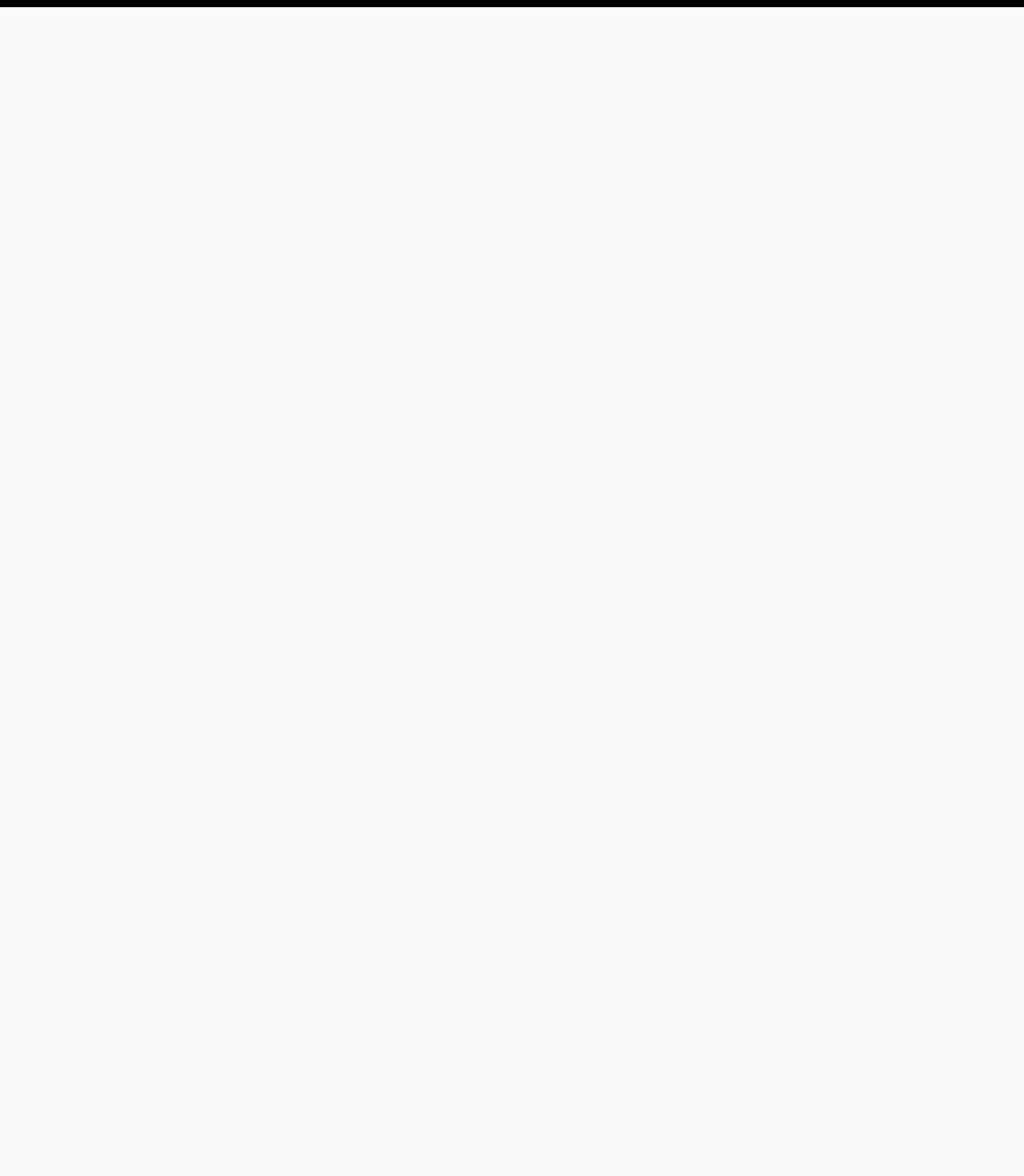
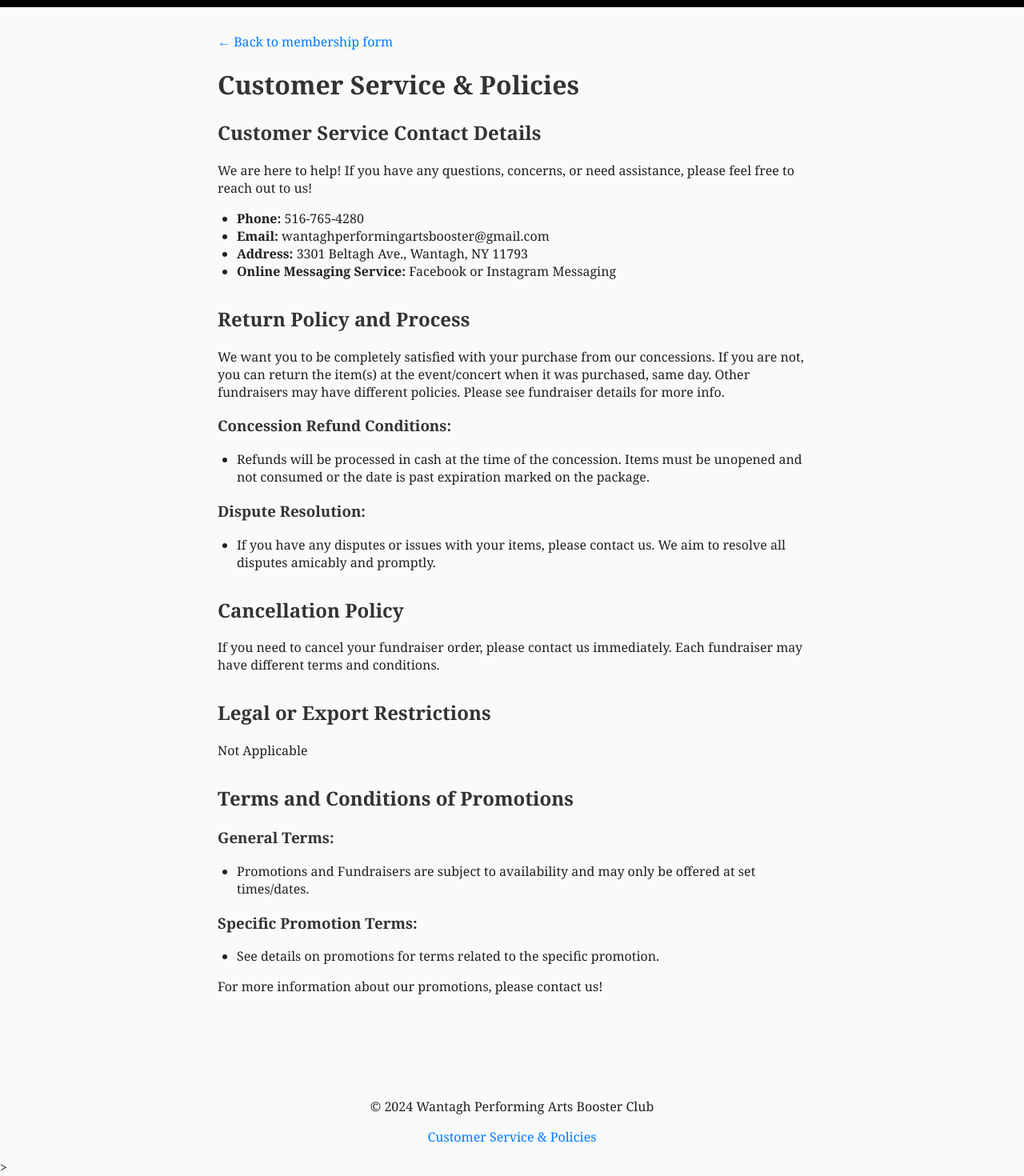
Before and after one commit to keymholio/booster-form, a Vue app: page /info in a window 1280 px wide. Shown: the part 123-1593 px from the top of the page at 80% size. Before the commit the page ends 800 px from the top, so only its background shows below. Built offline with nearby package versions, Linux system fonts and the light colour scheme.

Commit message:
Added policies

```diff
--- a/src/App.vue
+++ b/src/App.vue
@@ -5,12 +5,18 @@
       <img alt="Booster logo" src="./assets/booster-logo.svg">
     </header>
     <router-view></router-view>
+    <SiteFooter />>
   </div>
 </template>
 
 <script>
+import SiteFooter from './components/SiteFooter.vue'
+
   export default {
-    name: 'App'
+    name: 'App',
+    components: {
+      SiteFooter
+    }
   }
 </script>
 
--- /dev/null
+++ b/src/components/InfoPage.vue
@@ -0,0 +1,89 @@
+<template>
+    <div class="info-page">
+      <a href="/">&#8592; Back to membership form</a>
+
+      <h1>Customer Service & Policies</h1>
+
+      <section>
+        <h2>Customer Service Contact Details</h2>
+        <p>We are here to help! If you have any questions, concerns, or need assistance, please feel free to reach out to us!</p>
+        <ul>
+          <li><strong>Phone:</strong> 516-765-4280</li>
+          <li><strong>Email:</strong> wantaghperformingartsbooster@gmail.com</li>
+          <li><strong>Address:</strong> 3301 Beltagh Ave., Wantagh, NY 11793</li>
+          <li><strong>Online Messaging Service:</strong> Facebook or Instagram Messaging</li>
+        </ul>
+      </section>
+
+      <section>
+        <h2>Return Policy and Process</h2>
+        <p>We want you to be completely satisfied with your purchase from our concessions. If you are not, you can return the item(s) at the event/concert when it was purchased, same day. Other fundraisers may have different policies. Please see fundraiser details for more info.</p>
+        <h3>Concession Refund Conditions:</h3>
+        <ul>
+          <li>Refunds will be processed in cash at the time of the concession. Items must be unopened and not consumed or the date is past expiration marked on the package.</li>
+        </ul>
+        <h3>Dispute Resolution:</h3>
+        <ul>
+          <li>If you have any disputes or issues with your items, please contact us. We aim to resolve all disputes amicably and promptly.</li>
+        </ul>
+      </section>
+
+      <section>
+        <h2>Cancellation Policy</h2>
+        <p>If you need to cancel your fundraiser order, please contact us immediately. Each fundraiser may have different terms and conditions.</p>
+      </section>
+
+      <section>
+        <h2>Legal or Export Restrictions</h2>
+        <p>Not Applicable</p>
+      </section>
+
+      <section>
+        <h2>Terms and Conditions of Promotions</h2>
+        <h3>General Terms:</h3>
+        <ul>
+          <li>Promotions and Fundraisers are subject to availability and may only be offered at set times/dates.</li>
+        </ul>
+        <h3>Specific Promotion Terms:</h3>
+        <ul>
+          <li>See details on promotions for terms related to the specific promotion.</li>
+        </ul>
+        <p>For more information about our promotions, please contact us!</p>
+      </section>
+    </div>
+  </template>
+
+  <script>
+  export default {
+    name: 'InfoPage'
+  }
+  </script>
+
+  <style scoped>
+  .info-page {
+    max-width: 800px;
+    margin: 0 auto;
+    padding: 2rem;
+  }
+
+  section {
+    margin-bottom: 2rem;
+  }
+
+  h1, h2, h3 {
+    color: #333;
+  }
+
+  ul {
+    padding-left: 1.5rem;
+  }
+
+  a {
+    color: #007bff;
+    text-decoration: none;
+  }
+
+  a:hover {
+    text-decoration: underline;
+  }
+  </style>
--- /dev/null
+++ b/src/components/SiteFooter.vue
@@ -0,0 +1,42 @@
+<template>
+    <footer>
+      <div class="footer-content">
+        <p>&copy; {{ currentYear }} Wantagh Performing Arts Booster Club</p>
+        <router-link to="/info">Customer Service & Policies</router-link>
+      </div>
+    </footer>
+  </template>
+
+  <script>
+  export default {
+    name: 'SiteFooter',
+    computed: {
+      currentYear() {
+        return new Date().getFullYear();
+      }
+    }
+  }
+  </script>
+
+  <style scoped>
+  footer {
+    background-color: #f8f9fa;
+    padding: 1rem;
+    text-align: center;
+    margin-top: 2rem;
+  }
+
+  .footer-content {
+    max-width: 1200px;
+    margin: 0 auto;
+  }
+
+  a {
+    color: #007bff;
+    text-decoration: none;
+  }
+
+  a:hover {
+    text-decoration: underline;
+  }
+  </style>
--- a/src/main.js
+++ b/src/main.js
@@ -3,12 +3,14 @@ import { createRouter, createWebHistory } from "vue-router";
 import App from "./App.vue";
 import MembershipForm from "./components/MembershipForm.vue";
 import SuccessPage from "./components/SuccessPage.vue";
+import InfoPage from "./components/InfoPage.vue";
 
 const router = createRouter({
   history: createWebHistory(),
   routes: [
     { path: "/", component: MembershipForm },
     { path: "/success", component: SuccessPage },
+    { path: "/info", component: InfoPage },
   ],
 });
 
```
